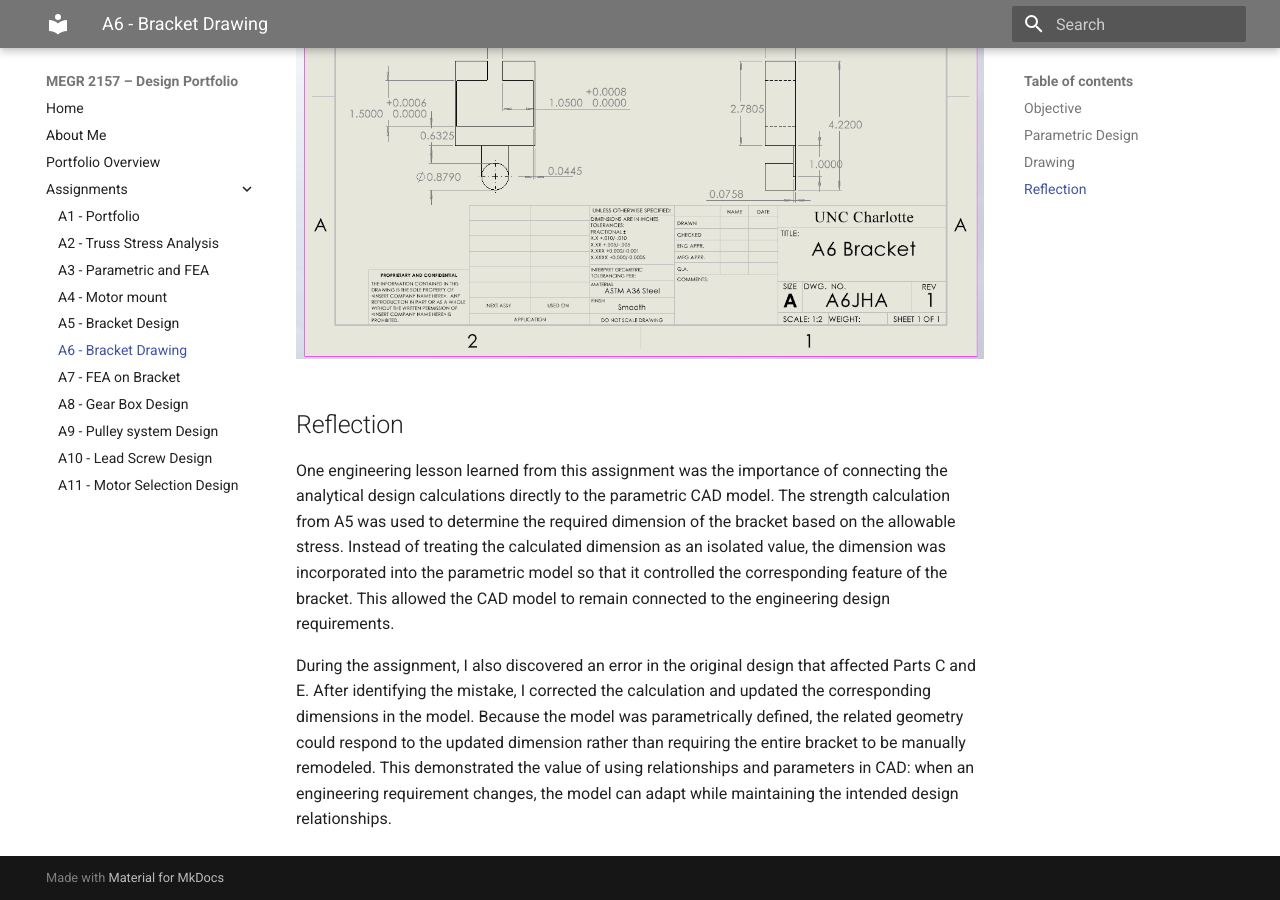
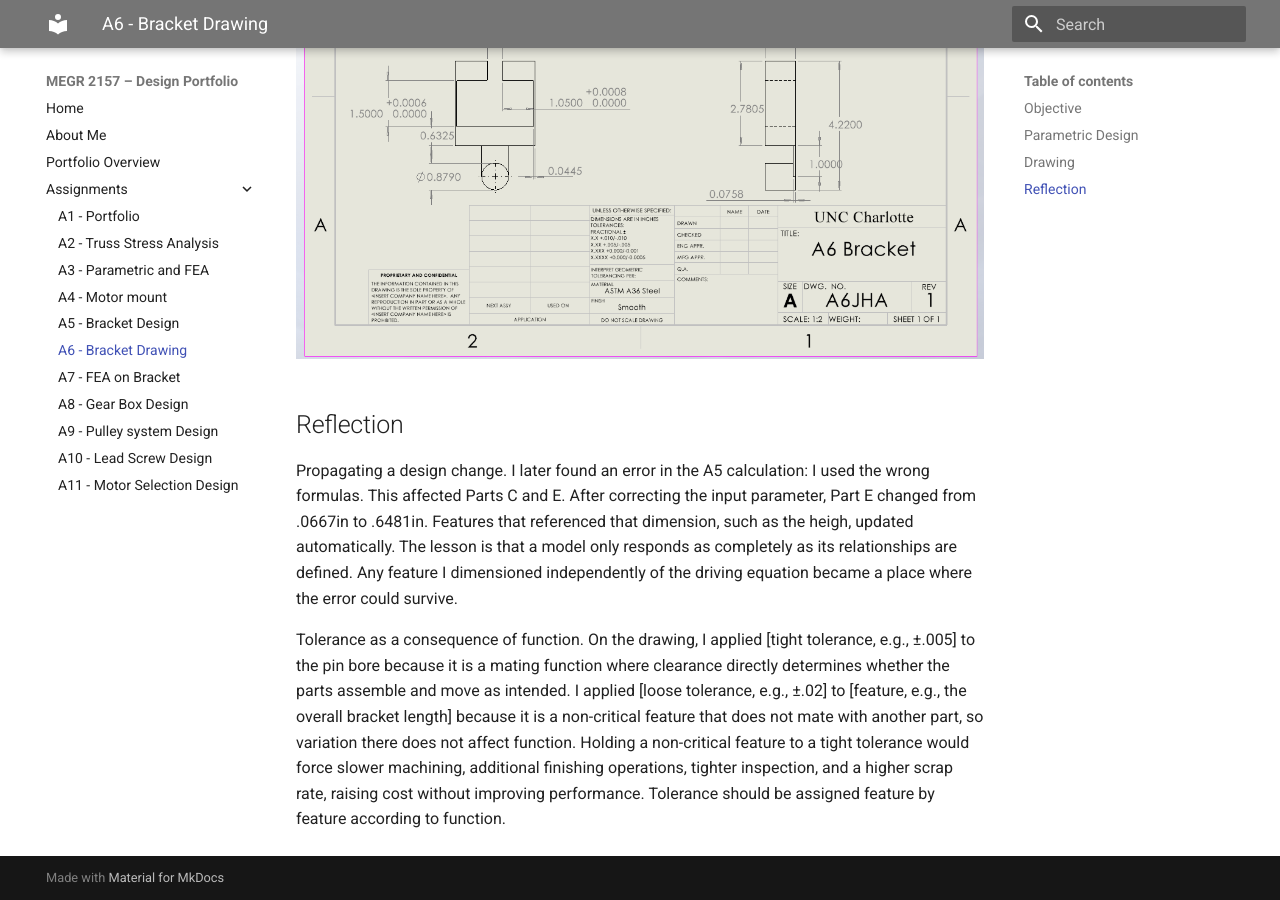
Before and after one commit to JHernPR/MEGR-2157-portfolio, an MkDocs documentation site: the page built from docs/assignments/A06/index.md, in a window 1280 px wide and 900 px high, scrolled down 3517 px. Built offline with MkDocs 1.6.1 and Material for MkDocs 9.7.7, drawn with Linux system fonts in a browser that asks for light colours.

Commit message:
Update index.md

```diff
--- a/docs/assignments/A06/index.md
+++ b/docs/assignments/A06/index.md
@@ -23,6 +23,6 @@ For my design, I went with the same structure that was given in A5, started with
 
 ## Reflection
 
-One engineering lesson learned from this assignment was the importance of connecting the analytical design calculations directly to the parametric CAD model. The strength calculation from A5 was used to determine the required dimension of the bracket based on the allowable stress. Instead of treating the calculated dimension as an isolated value, the dimension was incorporated into the parametric model so that it controlled the corresponding feature of the bracket. This allowed the CAD model to remain connected to the engineering design requirements.
+Propagating a design change. I later found an error in the A5 calculation: I used the wrong formulas. This affected Parts C and E. After correcting the input parameter, Part E changed from .0667in to .6481in. Features that referenced that dimension, such as the heigh, updated automatically. The lesson is that a model only responds as completely as its relationships are defined. Any feature I dimensioned independently of the driving equation became a place where the error could survive.
 
-During the assignment, I also discovered an error in the original design that affected Parts C and E. After identifying the mistake, I corrected the calculation and updated the corresponding dimensions in the model. Because the model was parametrically defined, the related geometry could respond to the updated dimension rather than requiring the entire bracket to be manually remodeled. This demonstrated the value of using relationships and parameters in CAD: when an engineering requirement changes, the model can adapt while maintaining the intended design relationships.
+Tolerance as a consequence of function. On the drawing, I applied [tight tolerance, e.g., ±.005] to the pin bore because it is a mating function where clearance directly determines whether the parts assemble and move as intended. I applied [loose tolerance, e.g., ±.02] to [feature, e.g., the overall bracket length] because it is a non-critical feature that does not mate with another part, so variation there does not affect function. Holding a non-critical feature to a tight tolerance would force slower machining, additional finishing operations, tighter inspection, and a higher scrap rate, raising cost without improving performance. Tolerance should be assigned feature by feature according to function.
```
